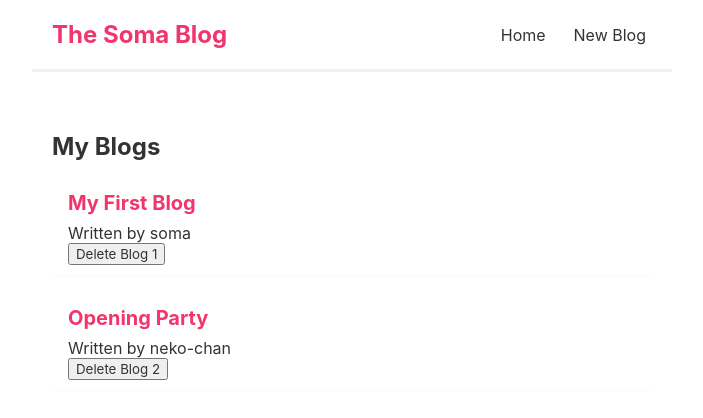
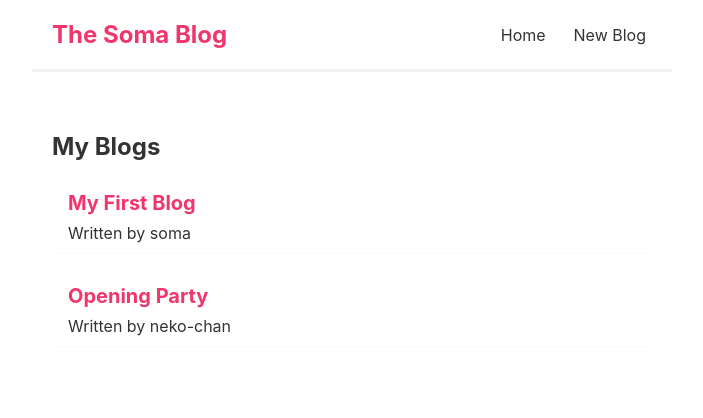
Before and after one commit to B-lovedth/React-Training, a React (Create React App) app: page / in a window 1280 px wide. Shown: the top 418 px of the page, without its empty margins (288-991 px from the left). Built offline with nearby package versions, Linux system fonts and the light colour scheme; data requests are answered from the project's data file; the HTML template or start-up script is replaced by a standard one.

Commit message:
sub commit

```diff
--- a/src/Bloglist.js
+++ b/src/Bloglist.js
@@ -10,7 +10,6 @@ const Bloglist = ({ blogs,title }) => {
             <div className="blog-preveiw" key={myblog.id}>
                 <h2>{myblog.title}</h2>
                 <p>Written by { myblog.author }</p>
-                <button>Delete Blog {myblog.id}</button>
             </div>
         ))}
     </div>
```
